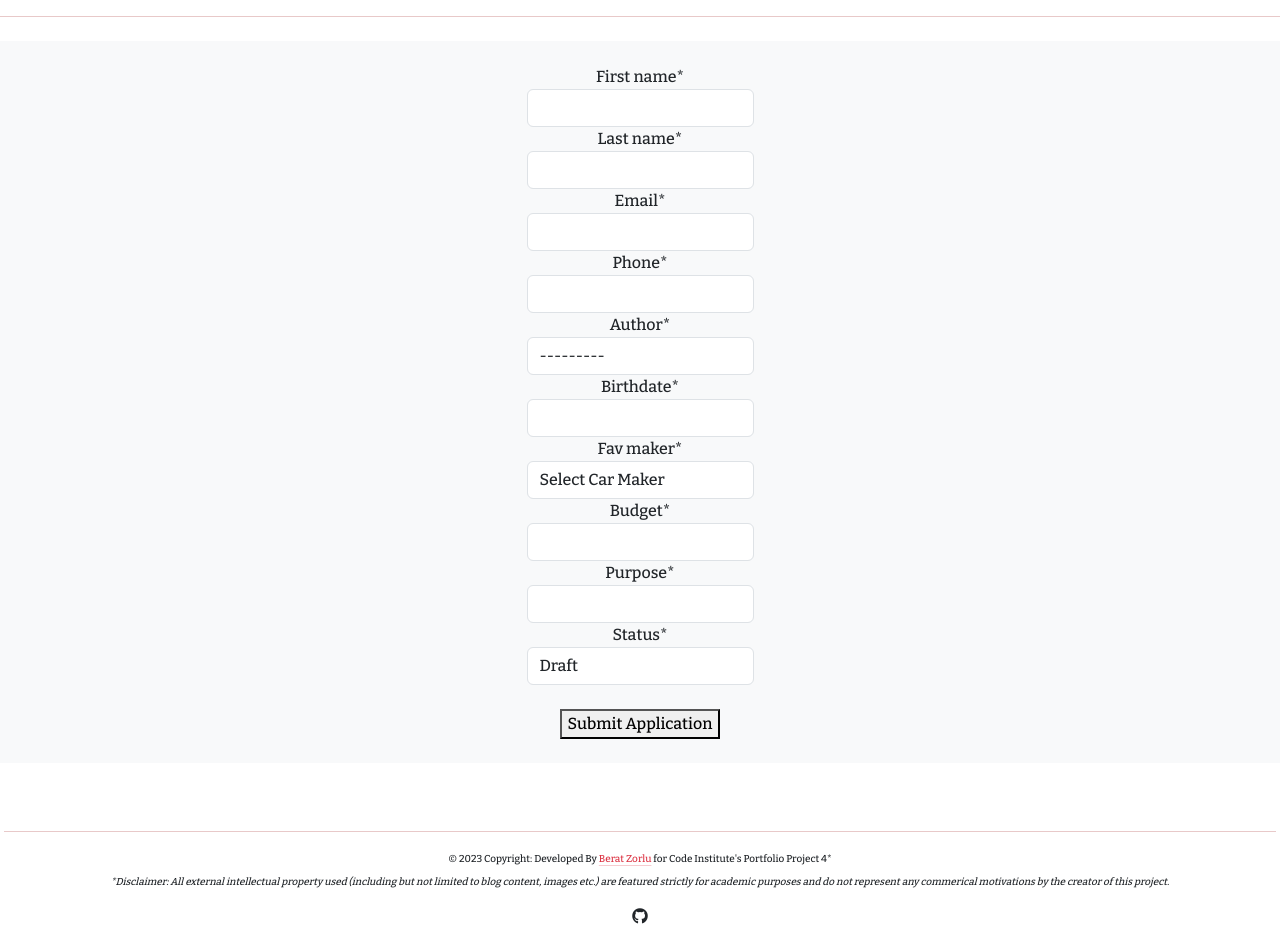
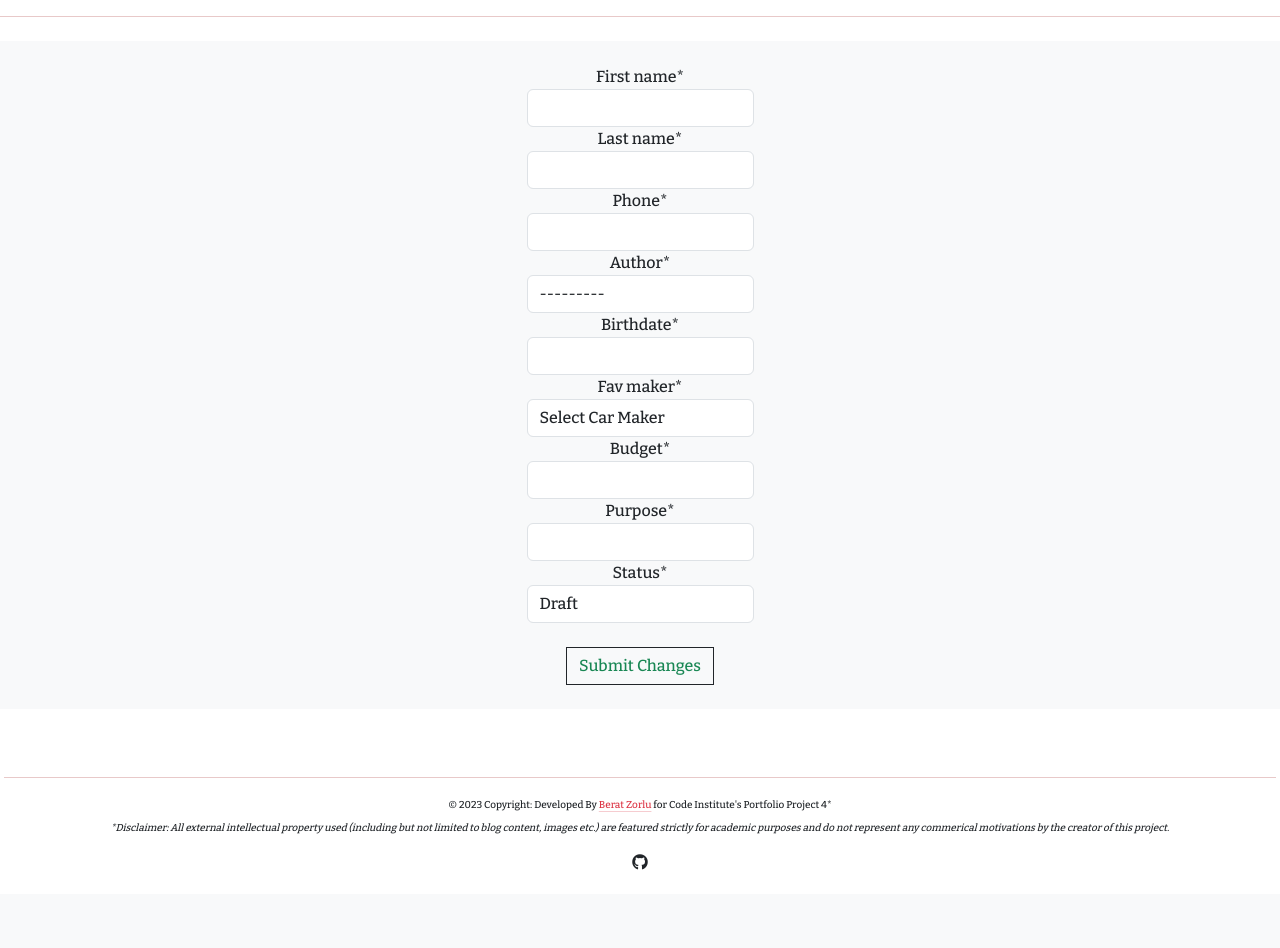
Before and after one commit to beratzorlu/AutoMate, a Django app: page /consultation/application-form/ in a window 1280 px wide. Shown: the part 126-1074 px from the top of the page. After the commit the page ends 996 px from the top, so only its background shows below. Run offline with Django 3.2, Linux system fonts and the light colour scheme; some libraries are stand-ins or nearby versions.

```diff
--- a/blog/views.py
+++ b/blog/views.py
@@ -2,6 +2,7 @@ from django.shortcuts import render, get_object_or_404, reverse, redirect
 from django.http import HttpResponseRedirect
 from django.contrib import messages
 from .models import Post, Comment
+from consultation.models import Consultation
 from django.views import generic, View
 from .forms import UserCommentForm, UserPostEditForm, UserAddPostForm
 from django.urls import reverse_lazy
--- a/consultation/admin.py
+++ b/consultation/admin.py
@@ -7,9 +7,9 @@ from .models import Consultation
 class AdminConsultation(admin.ModelAdmin):
     actions = ['application_approval']
     prepopulated_fields = {'slug': ('first_name', 'last_name')}
-    list_display = ('author', 'first_name', 'last_name', 'email', 'phone', 'birthdate', 'fav_maker', 'budget', 'purpose', 'created_on', 'updated_on', 'status',)
-    list_filter = ('created_on', 'email', 'first_name', 'last_name')
-    search_fields = ('first_name', 'last_name', 'email', 'status')
+    list_display = ('author', 'first_name', 'last_name', 'phone', 'birthdate', 'fav_maker', 'budget', 'purpose', 'created_on', 'updated_on', 'status',)
+    list_filter = ('created_on', 'first_name', 'last_name')
+    search_fields = ('first_name', 'last_name', 'status')
 
     def application_approval(self, request, queryset):
         queryset.update(approved=True)
--- a/consultation/forms.py
+++ b/consultation/forms.py
@@ -9,4 +9,4 @@ class ApplicationForm(forms.ModelForm):
     """
     class Meta:
         model = Consultation
-        fields = ('first_name', 'last_name', 'email', 'phone', 'author', 'birthdate', 'fav_maker', 'budget', 'purpose', 'status')
+        fields = ('first_name', 'last_name', 'phone', 'author', 'birthdate', 'fav_maker', 'budget', 'purpose', 'status')
--- a/consultation/models.py
+++ b/consultation/models.py
@@ -68,7 +68,6 @@ class Consultation(models.Model):
         User, on_delete=models.CASCADE, related_name="consultation_application")
     slug = models.SlugField(max_length=200, unique=True)
     birthdate = models.DateField()
-    email = models.EmailField()
     phone = PhoneNumberField(null=False, blank=False, unique=False)
     fav_maker = models.CharField(
         max_length=13, choices=CAR_MAKER_CHOICES, default='default')
@@ -82,12 +81,12 @@ class Consultation(models.Model):
         ordering = ["-created_on"]
 
     def __str__(self):
-        return f'Application by {self.email}.'
+        return f'Application by {self.author}.'
 
     def get_absolute_url(self):
         return reverse('consultation-list', args={self.slug})
 
     def save(self, *args, **kwargs):
         if not self.slug:
-            self.slug = slugify(self.email)
+            self.slug = slugify(self.author)
         return super().save(*args, **kwargs)
--- a/consultation/templates/consultation/add_application.html
+++ b/consultation/templates/consultation/add_application.html
@@ -7,7 +7,8 @@
     <form method="POST">
         {% csrf_token %}
         {{ form | crispy }}
-        <button type="submit" class="mt-4">Submit Application</button>
+        <button class="btn btn-outline-success rounded-0 mt-4 border border-dark" type="submit">Submit
+            Changes</button>
     </form>
 </div>
 
--- a/templates/sidebar.html
+++ b/templates/sidebar.html
@@ -4,7 +4,7 @@
     <div class="p-3 mb-3 bg-light rounded">
       <h4 class="font-italic">About <a href="" class="link-danger link-underline-opacity-0 link-underline-opacity-75-hover">{{ post.author }}</a></h4>
       <ul>
-        <li class="mb-0">Name:</li>
+        <li class="mb-0">Name: {{ consultation.first_name }}</li>
         <li class="mb-0">Email:</li>
         <li class="mb-0">Favourite Brand:</li>
         <li class="mb-0">Favourite Car:</li>
```
Also changed, not shown: consultation/templates/consultation/consultation-list.html (+13 -10 lines), consultation/migrations/0007_remove_consultation_email.py (added).
